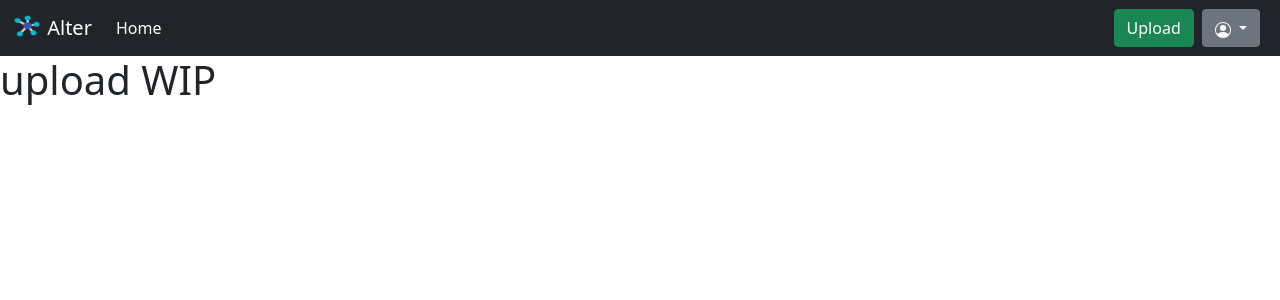
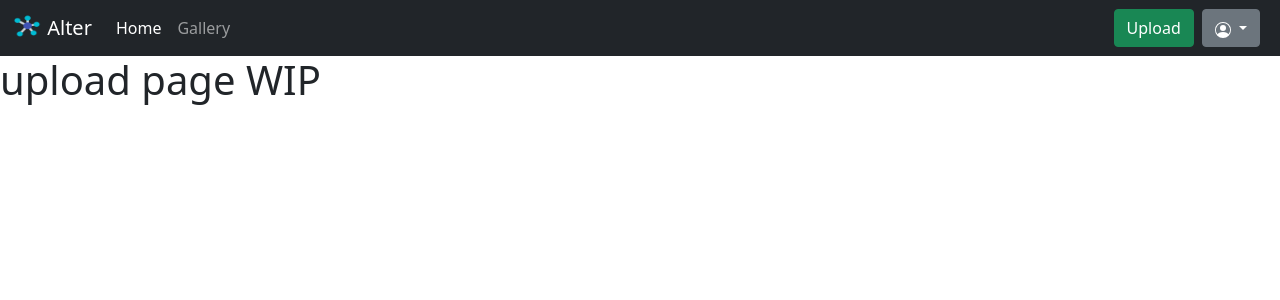
Before and after one commit to RatPlushie/Alter, a Django app: page /upload/ in a window 1280 px wide. Shown: the top 300 px of the page. Run offline with Django 3.2, Linux system fonts and the light colour scheme.

Commit message:
gallery html added

```diff
--- a/alter/alter_app/templates/alter_app/alter_layout.html
+++ b/alter/alter_app/templates/alter_app/alter_layout.html
@@ -40,13 +40,13 @@
                             <a class="nav-link active" aria-current="page" href="/">Home</a>
                         </li>
 
-                        <!--li class="nav-item">
-                            <a class="nav-link" href="#">Link</a>
-                        </li-->
+                        <li class="nav-item">
+                            <a class="nav-link" href="/gallery">Gallery</a>
+                        </li>
                     </ul>
 
                     <div class="d-flex">
-                        <a href="/upload" class="btn btn-success ">Upload</a>
+                        <a href="/upload" class="btn btn-success">Upload</a>
 
                         <div class="dropdown px-2">
                             <button class="btn btn-secondary dropdown-toggle" type="button" id="dropdownMenuButton1" data-bs-toggle="dropdown" aria-expanded="false">
--- a/alter/alter_app/templates/alter_app/upload.html
+++ b/alter/alter_app/templates/alter_app/upload.html
@@ -1,4 +1,9 @@
 {% extends './alter_layout.html' %}
 {% block content %}
-<h1>upload WIP</h1>
+
+<main>
+    <h1>upload page WIP</h1>
+
+</main>
+
 {% endblock %}
--- a/alter/alter_app/urls.py
+++ b/alter/alter_app/urls.py
@@ -5,4 +5,5 @@ urlpatterns = [
     path('', views.index),
     path('upload/', views.upload),
     path('login/', views.login),
+    path('gallery/', views.gallery),
 ]
--- a/alter/alter_app/views.py
+++ b/alter/alter_app/views.py
@@ -9,3 +9,6 @@ def upload(request):
 
 def login(request):
     return render(request, 'alter_app/login.html')
+
+def gallery(request):
+    return render(request, 'alter_app/gallery.html')
```
Also changed, not shown: alter/alter_app/templates/alter_app/gallery.html (added, +26 -0 lines), alter/alter_app/templates/alter_app/index.html (+3 -18 lines).
